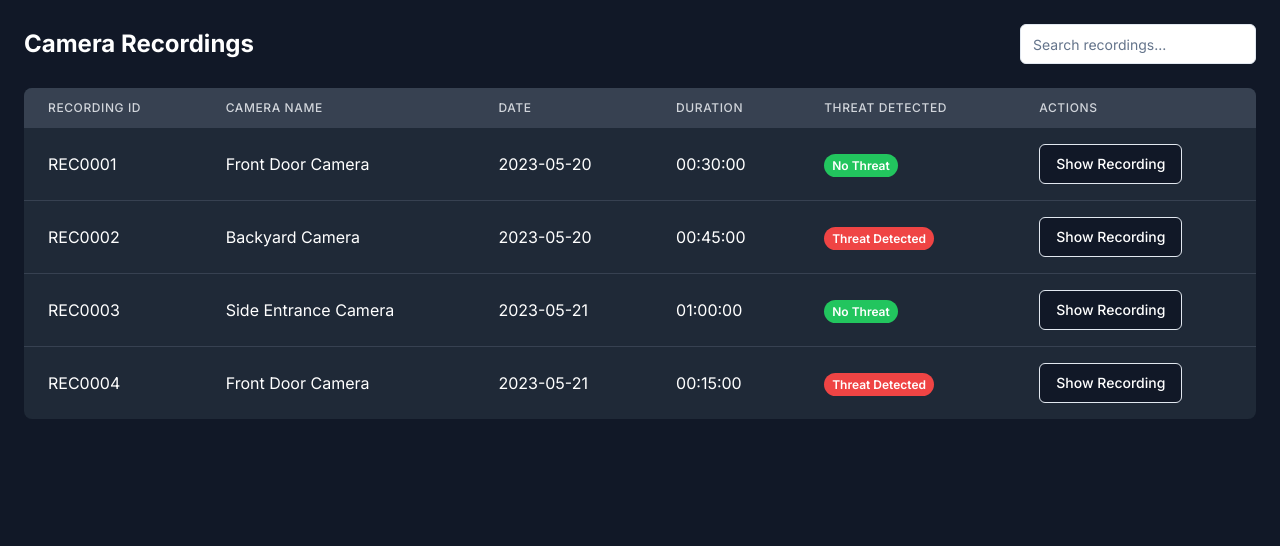
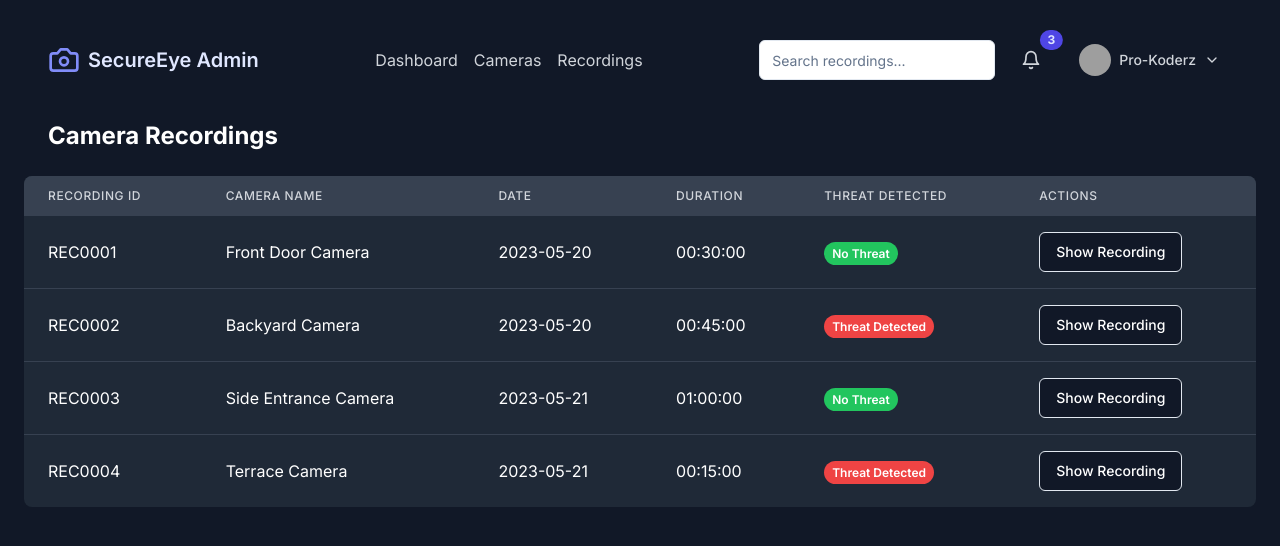
Before and after one commit to akshatarora130/secureEye, a Next.js app in the folder secure-eye-admin/: page /dashboard/recordings in a window 1280 px wide. Shown: the top 546 px of the page. Built offline with nearby package versions, Linux system fonts and the light colour scheme; grey boxes are pictures that could not be loaded.

Commit message:
Somechanges for deployment

```diff
--- a/secure-eye-admin/components/ui/input.tsx
+++ b/secure-eye-admin/components/ui/input.tsx
@@ -11,7 +11,7 @@ const Input = React.forwardRef<HTMLInputElement, InputProps>(
       <input
         type={type}
         className={cn(
-          "flex h-10 w-full rounded-md border border-input bg-background px-3 py-2 text-sm ring-offset-background file:border-0 file:bg-transparent file:text-sm file:font-medium placeholder:text-muted-foreground focus-visible:outline-none focus-visible:ring-2 focus-visible:ring-ring focus-visible:ring-offset-2 disabled:cursor-not-allowed disabled:opacity-50",
+          "flex h-10 w-full rounded-md border border-input bg-background px-3 py-2 text-sm ring-offset-background file:border-0 file:bg-transparent file:text-sm file:font-medium placeholder:text-muted-foreground focus-visible:outline-none focus-visible:ring-2 focus-visible:ring-ring focus-visible:ring-offset-2 disabled:cursor-not-allowed disabled:opacity-50 text-black	",
           className
         )}
         ref={ref}
--- a/secure-eye-admin/package.json
+++ b/secure-eye-admin/package.json
@@ -12,7 +12,6 @@
     "@radix-ui/react-dropdown-menu": "^2.1.1",
     "@radix-ui/react-progress": "^1.1.0",
     "@radix-ui/react-slot": "^1.1.0",
-    "@types/leaflet": "^1.9.12",
     "class-variance-authority": "^0.7.0",
     "clsx": "^2.1.1",
     "leaflet": "^1.9.4",
@@ -26,6 +25,7 @@
     "tailwindcss-animate": "^1.0.7"
   },
   "devDependencies": {
+    "@types/leaflet": "^1.9.13",
     "@types/node": "^20",
     "@types/react": "^18",
     "@types/react-dom": "^18",
--- a/secure-eye-admin/src/app/dashboard/cameras/page.tsx
+++ b/secure-eye-admin/src/app/dashboard/cameras/page.tsx
@@ -3,6 +3,17 @@
 import { useState } from 'react'
 import { Button } from '@/components/ui/button'
 import { Input } from '@/components/ui/input'
+import Link from "next/link";
+import {
+	DropdownMenu,
+	DropdownMenuContent,
+	DropdownMenuItem,
+	DropdownMenuLabel,
+	DropdownMenuSeparator,
+	DropdownMenuTrigger,
+} from "@/components/ui/dropdown-menu";
+
+import { Camera, Bell, Settings, LogOut, Search, ChevronDown, BarChart2, AlertTriangle, FileVideo } from "lucide-react";
 
 interface CameraData {
   id: string
@@ -46,17 +57,84 @@ export default function CamerasPage() {
 
   return (
     <div className="p-6 bg-gray-900 text-white min-h-screen">
-      <div className="flex justify-between items-center mb-6">
-        <h1 className="text-2xl font-bold">Cameras</h1>
-        <div className="relative">
-          <Input
-            type="text"
-            placeholder="Search cameras..."
-            value={searchTerm}
-            onChange={(e) => setSearchTerm(e.target.value)}
-          />
-        </div>
-      </div>
+
+			<header className='flex items-center justify-between px-6 py-4 bg-gray-900'>
+				<div className='flex items-center'>
+					<Camera className='w-8 h-8 mr-2 text-indigo-400' />
+					<span className='text-xl font-semibold text-indigo-100'>SecureEye Admin</span>
+				</div>
+				<nav className='flex items-center space-x-4'>
+					<Link
+						href='/dashboard'
+						className='text-gray-300 hover:text-indigo-100 transition-colors duration-200'>
+						Dashboard
+					</Link>
+					<Link
+						href='/dashboard/cameras'
+						className='text-gray-300 hover:text-indigo-100 transition-colors duration-200'>
+						Cameras
+					</Link>
+					<Link
+						href='/dashboard/recordings'
+						className='text-gray-300 hover:text-indigo-100 transition-colors duration-200'>
+						Recordings
+					</Link>
+				</nav>
+				<div className='flex items-center'>
+					<div className='relative mr-4'>
+						<Input
+							type='text'
+							placeholder='Search recordings...'
+							value={searchTerm}
+							onChange={(e: any) => setSearchTerm(e.target.value)}
+						/>
+					</div>
+					<Button
+						variant='ghost'
+						size='icon'
+						className='relative text-gray-300 hover:text-indigo-100 transition-colors duration-200 hover:bg-gray-800'>
+						<Bell className='w-5 h-5' />
+						<span className='absolute top-0 right-0 inline-flex items-center justify-center px-2 py-1 text-xs font-bold leading-none text-indigo-100 transform translate-x-1/2 -translate-y-1/2 bg-indigo-600 rounded-full'>
+							3
+						</span>
+					</Button>
+					<DropdownMenu>
+						<DropdownMenuTrigger asChild>
+							<Button
+								variant='ghost'
+								size='sm'
+								className='ml-4 flex items-center text-gray-300 hover:text-indigo-100 transition-colors duration-200 hover:bg-gray-800'>
+								<img
+									className='w-8 h-8 rounded-full mr-2'
+									src='https://encrypted-tbn0.gstatic.com/images?q=tbn:ANd9GcRm8aIS6GEFUY2LNsXHyd2c435FciiYgJKC4Q&s'
+									alt='User'
+								/>
+								<span>Pro-Koderz</span>
+								<ChevronDown className='w-4 h-4 ml-2' />
+							</Button>
+						</DropdownMenuTrigger>
+						<DropdownMenuContent
+							align='end'
+							className='w-56 bg-gray-800 text-gray-100 border-gray-700'>
+							<DropdownMenuLabel>My Account</DropdownMenuLabel>
+							<DropdownMenuSeparator />
+							<DropdownMenuItem className='hover:bg-gray-700 transition-colors duration-200'>
+								<Settings className='mr-2 h-4 w-4' />
+								<span>Settings</span>
+							</DropdownMenuItem>
+							<DropdownMenuItem className='hover:bg-gray-700 transition-colors duration-200'>
+								<LogOut className='mr-2 h-4 w-4' />
+								<span>Log out</span>
+							</DropdownMenuItem>
+						</DropdownMenuContent>
+					</DropdownMenu>
+				</div>
+			</header>
+
+      <div className='flex justify-between items-center m-6'>
+				<h1 className='text-2xl font-bold'>Cameras</h1>
+			</div>
+
       <div className="bg-gray-800 rounded-lg overflow-hidden">
         <div className="px-6 py-4 border-b border-gray-700">
           <h2 className="text-lg font-semibold">All Cameras</h2>
--- a/secure-eye-admin/src/app/dashboard/recordings/page.tsx
+++ b/secure-eye-admin/src/app/dashboard/recordings/page.tsx
@@ -1,79 +1,191 @@
-'use client'
+"use client";
 
-import { useState } from 'react'
-import { Button } from '@/components/ui/button'
-import { Input } from '@/components/ui/input'
+import { useState } from "react";
+import { Button } from "@/components/ui/button";
+import { Input } from "@/components/ui/input";
+import Link from "next/link";
+import {
+	DropdownMenu,
+	DropdownMenuContent,
+	DropdownMenuItem,
+	DropdownMenuLabel,
+	DropdownMenuSeparator,
+	DropdownMenuTrigger,
+} from "@/components/ui/dropdown-menu";
+
+import { Camera, Bell, Settings, LogOut, Search, ChevronDown, BarChart2, AlertTriangle, FileVideo } from "lucide-react";
 
 interface RecordingData {
-  id: string
-  cameraId: string
-  cameraName: string
-  date: string
-  duration: string
-  threatDetected: boolean
-  videoUrl: string
+	id: string;
+	cameraId: string;
+	cameraName: string;
+	date: string;
+	duration: string;
+	threatDetected: boolean;
+	videoUrl: string;
 }
 
 const mockRecordings: RecordingData[] = [
-  { id: 'REC0001', cameraId: 'CAM0001', cameraName: 'Front Door Camera', date: '2023-05-20', duration: '00:30:00', threatDetected: false, videoUrl: '/placeholder.mp4' },
-  { id: 'REC0002', cameraId: 'CAM0002', cameraName: 'Backyard Camera', date: '2023-05-20', duration: '00:45:00', threatDetected: true, videoUrl: '/placeholder.mp4' },
-  { id: 'REC0003', cameraId: 'CAM0004', cameraName: 'Side Entrance Camera', date: '2023-05-21', duration: '01:00:00', threatDetected: false, videoUrl: '/placeholder.mp4' },
-  { id: 'REC0004', cameraId: 'CAM0001', cameraName: 'Front Door Camera', date: '2023-05-21', duration: '00:15:00', threatDetected: true, videoUrl: '/placeholder.mp4' },
-]
+	{
+		id: "REC0001",
+		cameraId: "CAM0001",
+		cameraName: "Front Door Camera",
+		date: "2023-05-20",
+		duration: "00:30:00",
+		threatDetected: false,
+		videoUrl: "/placeholder.mp4",
+	},
+	{
+		id: "REC0002",
+		cameraId: "CAM0002",
+		cameraName: "Backyard Camera",
+		date: "2023-05-20",
+		duration: "00:45:00",
+		threatDetected: true,
+		videoUrl: "/placeholder.mp4",
+	},
+	{
+		id: "REC0003",
+		cameraId: "CAM0004",
+		cameraName: "Side Entrance Camera",
+		date: "2023-05-21",
+		duration: "01:00:00",
+		threatDetected: false,
+		videoUrl: "/placeholder.mp4",
+	},
+	{
+		id: "REC0004",
+		cameraId: "CAM0001",
+		cameraName: "Terrace Camera",
+		date: "2023-05-21",
+		duration: "00:15:00",
+		threatDetected: true,
+		videoUrl: "/placeholder.mp4",
+	},
+];
 
 export default function RecordingsPage() {
-  const [recordings, setRecordings] = useState<RecordingData[]>(mockRecordings)
-  const [searchTerm, setSearchTerm] = useState('')
-  const [selectedRecording, setSelectedRecording] = useState<RecordingData | null>(null)
+	const [recordings, setRecordings] = useState<RecordingData[]>(mockRecordings);
+	const [searchTerm, setSearchTerm] = useState("");
+	const [selectedRecording, setSelectedRecording] = useState<RecordingData | null>(null);
 
-  const filteredRecordings = recordings.filter(recording =>
+	const filteredRecordings = recordings.filter(
+		(recording) =>
 			recording.cameraName.toLowerCase().includes(searchTerm.toLowerCase()) ||
-    recording.cameraId.toLowerCase().includes(searchTerm.toLowerCase())
-  )
+    recording.id.toLowerCase().includes(searchTerm.toLowerCase())
+	);
 
 	return (
-    <div className="p-6 bg-gray-900 text-white min-h-screen">
-      <div className="flex justify-between items-center mb-6">
-        <h1 className="text-2xl font-bold">Camera Recordings</h1>
-        <div className="relative">
+		<div className='p-6 bg-gray-900 text-white min-h-screen'>
+			{/* Navbar */}
+			<header className='flex items-center justify-between px-6 py-4 bg-gray-900'>
+				<div className='flex items-center'>
+					<Camera className='w-8 h-8 mr-2 text-indigo-400' />
+					<span className='text-xl font-semibold text-indigo-100'>SecureEye Admin</span>
+				</div>
+				<nav className='flex items-center space-x-4'>
+					<Link
+						href='/dashboard'
+						className='text-gray-300 hover:text-indigo-100 transition-colors duration-200'>
+						Dashboard
+					</Link>
+					<Link
+						href='/dashboard/cameras'
+						className='text-gray-300 hover:text-indigo-100 transition-colors duration-200'>
+						Cameras
+					</Link>
+					<Link
+						href='/dashboard/recordings'
+						className='text-gray-300 hover:text-indigo-100 transition-colors duration-200'>
+						Recordings
+					</Link>
+				</nav>
+				<div className='flex items-center'>
+					<div className='relative mr-4'>
 						<Input
-            type="text"
-            placeholder="Search recordings..."
+							type='text'
+							placeholder='Search recordings...'
 							value={searchTerm}
-            onChange={(e:any) => setSearchTerm(e.target.value)}
+							onChange={(e: any) => setSearchTerm(e.target.value)}
 						/>
 					</div>
+					<Button
+						variant='ghost'
+						size='icon'
+						className='relative text-gray-300 hover:text-indigo-100 transition-colors duration-200 hover:bg-gray-800'>
+						<Bell className='w-5 h-5' />
+						<span className='absolute top-0 right-0 inline-flex items-center justify-center px-2 py-1 text-xs font-bold leading-none text-indigo-100 transform translate-x-1/2 -translate-y-1/2 bg-indigo-600 rounded-full'>
+							3
+						</span>
+					</Button>
+					<DropdownMenu>
+						<DropdownMenuTrigger asChild>
+							<Button
+								variant='ghost'
+								size='sm'
+								className='ml-4 flex items-center text-gray-300 hover:text-indigo-100 transition-colors duration-200 hover:bg-gray-800'>
+								<img
+									className='w-8 h-8 rounded-full mr-2'
+									src='https://encrypted-tbn0.gstatic.com/images?q=tbn:ANd9GcRm8aIS6GEFUY2LNsXHyd2c435FciiYgJKC4Q&s'
+									alt='User'
+								/>
+								<span>Pro-Koderz</span>
+								<ChevronDown className='w-4 h-4 ml-2' />
+							</Button>
+						</DropdownMenuTrigger>
+						<DropdownMenuContent
+							align='end'
+							className='w-56 bg-gray-800 text-gray-100 border-gray-700'>
+							<DropdownMenuLabel>My Account</DropdownMenuLabel>
+							<DropdownMenuSeparator />
+							<DropdownMenuItem className='hover:bg-gray-700 transition-colors duration-200'>
+								<Settings className='mr-2 h-4 w-4' />
+								<span>Settings</span>
+							</DropdownMenuItem>
+							<DropdownMenuItem className='hover:bg-gray-700 transition-colors duration-200'>
+								<LogOut className='mr-2 h-4 w-4' />
+								<span>Log out</span>
+							</DropdownMenuItem>
+						</DropdownMenuContent>
+					</DropdownMenu>
+				</div>
+			</header>
+			<div className='flex justify-between items-center m-6'>
+				<h1 className='text-2xl font-bold'>Camera Recordings</h1>
 			</div>
 
-      <div className="bg-gray-800 rounded-lg overflow-hidden">
-        <div className="overflow-x-auto">
-          <table className="w-full">
+			<div className='bg-gray-800 rounded-lg overflow-hidden'>
+				<div className='overflow-x-auto'>
+					<table className='w-full'>
 						<thead>
-              <tr className="bg-gray-700">
-                <th className="px-6 py-3 text-left text-xs font-medium text-gray-300 uppercase tracking-wider">Recording ID</th>
-                <th className="px-6 py-3 text-left text-xs font-medium text-gray-300 uppercase tracking-wider">Camera Name</th>
-                <th className="px-6 py-3 text-left text-xs font-medium text-gray-300 uppercase tracking-wider">Date</th>
-                <th className="px-6 py-3 text-left text-xs font-medium text-gray-300 uppercase tracking-wider">Duration</th>
-                <th className="px-6 py-3 text-left text-xs font-medium text-gray-300 uppercase tracking-wider">Threat Detected</th>
-                <th className="px-6 py-3 text-left text-xs font-medium text-gray-300 uppercase tracking-wider">Actions</th>
+							<tr className='bg-gray-700'>
+								<th className='px-6 py-3 text-left text-xs font-medium text-gray-300 uppercase tracking-wider'>Recording ID</th>
+								<th className='px-6 py-3 text-left text-xs font-medium text-gray-300 uppercase tracking-wider'>Camera Name</th>
+								<th className='px-6 py-3 text-left text-xs font-medium text-gray-300 uppercase tracking-wider'>Date</th>
+								<th className='px-6 py-3 text-left text-xs font-medium text-gray-300 uppercase tracking-wider'>Duration</th>
+								<th className='px-6 py-3 text-left text-xs font-medium text-gray-300 uppercase tracking-wider'>Threat Detected</th>
+								<th className='px-6 py-3 text-left text-xs font-medium text-gray-300 uppercase tracking-wider'>Actions</th>
 							</tr>
 						</thead>
-            <tbody className="divide-y divide-gray-700">
+						<tbody className='divide-y divide-gray-700'>
 							{filteredRecordings.map((recording) => (
 								<tr key={recording.id}>
-                  <td className="px-6 py-4 whitespace-nowrap">{recording.id}</td>
-                  <td className="px-6 py-4 whitespace-nowrap">{recording.cameraName}</td>
-                  <td className="px-6 py-4 whitespace-nowrap">{recording.date}</td>
-                  <td className="px-6 py-4 whitespace-nowrap">{recording.duration}</td>
-                  <td className="px-6 py-4 whitespace-nowrap">
+									<td className='px-6 py-4 whitespace-nowrap'>{recording.id}</td>
+									<td className='px-6 py-4 whitespace-nowrap'>{recording.cameraName}</td>
+									<td className='px-6 py-4 whitespace-nowrap'>{recording.date}</td>
+									<td className='px-6 py-4 whitespace-nowrap'>{recording.duration}</td>
+									<td className='px-6 py-4 whitespace-nowrap'>
 										{recording.threatDetected ? (
-                      <span className="px-2 py-1 rounded-full text-xs font-semibold bg-red-500 text-white">Threat Detected</span>
+											<span className='px-2 py-1 rounded-full text-xs font-semibold bg-red-500 text-white'>Threat Detected</span>
 										) : (
-                      <span className="px-2 py-1 rounded-full text-xs font-semibold bg-green-500 text-white">No Threat</span>
+											<span className='px-2 py-1 rounded-full text-xs font-semibold bg-green-500 text-white'>No Threat</span>
 										)}
 									</td>
-                  <td className="px-6 py-4 whitespace-nowrap">
-                    <Button variant="outline" onClick={() => setSelectedRecording(recording)} className='bg-gray-900'>
+									<td className='px-6 py-4 whitespace-nowrap'>
+										<Button
+											variant='outline'
+											onClick={() => setSelectedRecording(recording)}
+											className='bg-gray-900'>
 											Show Recording
 										</Button>
 									</td>
@@ -85,47 +197,50 @@ export default function RecordingsPage() {
 			</div>
 
 			{selectedRecording && (
-        <div className="fixed inset-0 bg-black bg-opacity-50 flex items-center justify-center p-4">
-          <div className="bg-gray-800 rounded-lg p-6 max-w-3xl w-full">
-            <h2 className="text-xl font-bold mb-4">Recording: {selectedRecording.id}</h2>
-            <div className="aspect-w-16 aspect-h-9 mb-4">
-              <video controls className="w-full h-full rounded-lg">
-                <source src={selectedRecording.videoUrl} type="video/mp4" />
+				<div className='fixed inset-0 bg-black bg-opacity-50 flex items-center justify-center p-4'>
+					<div className='bg-gray-800 rounded-lg p-6 max-w-3xl w-full'>
+						<h2 className='text-xl font-bold mb-4'>Recording: {selectedRecording.id}</h2>
+						<div className='aspect-w-16 aspect-h-9 mb-4'>
+							<video
+								controls
+								className='w-full h-full rounded-lg'>
+								<source
+									src={selectedRecording.videoUrl}
+									type='video/mp4'
+								/>
 								Your browser does not support the video tag.
 							</video>
 						</div>
-            <div className="grid grid-cols-2 gap-4 mb-4">
+						<div className='grid grid-cols-2 gap-4 mb-4'>
 							<div>
-                <span className="font-medium text-gray-400">Camera Name:</span>
-                <span className="ml-2">{selectedRecording.cameraName}</span>
+								<span className='font-medium text-gray-400'>Camera Name:</span>
+								<span className='ml-2'>{selectedRecording.cameraName}</span>
 							</div>
 							<div>
-                <span className="font-medium text-gray-400">Date:</span>
-                <span className="ml-2">{selectedRecording.date}</span>
+								<span className='font-medium text-gray-400'>Date:</span>
+								<span className='ml-2'>{selectedRecording.date}</span>
 							</div>
 							<div>
-                <span className="font-medium text-gray-400">Duration:</span>
-                <span className="ml-2">{selectedRecording.duration}</span>
+								<span className='font-medium text-gray-400'>Duration:</span>
+								<span className='ml-2'>{selectedRecording.duration}</span>
 							</div>
 							<div>
-                <span className="font-medium text-gray-400">Threat Detected:</span>
-                <span className="ml-2">
+								<span className='font-medium text-gray-400'>Threat Detected:</span>
+								<span className='ml-2'>
 									{selectedRecording.threatDetected ? (
-                    <span className="px-2 py-1 rounded-full text-xs font-semibold bg-red-500 text-white">Yes</span>
+										<span className='px-2 py-1 rounded-full text-xs font-semibold bg-red-500 text-white'>Yes</span>
 									) : (
-                    <span className="px-2 py-1 rounded-full text-xs font-semibold bg-green-500 text-white">No</span>
+										<span className='px-2 py-1 rounded-full text-xs font-semibold bg-green-500 text-white'>No</span>
 									)}
 								</span>
 							</div>
 						</div>
-            <div className="flex justify-end">
-              <Button onClick={() => setSelectedRecording(null)} >
-                Close
-              </Button>
+						<div className='flex justify-end'>
+							<Button onClick={() => setSelectedRecording(null)}>Close</Button>
 						</div>
 					</div>
 				</div>
 			)}
 		</div>
-  )
+	);
 }
--- a/secure-eye-admin/src/app/page.tsx
+++ b/secure-eye-admin/src/app/page.tsx
@@ -72,7 +72,7 @@ export default function AdminLoginComponent() {
                 type="password"
                 required
                 className="appearance-none rounded-none relative block w-full px-3 py-2 border border-gray-600 placeholder-gray-400 text-black rounded-t-md focus:outline-none focus:ring-blue-500 focus:border-blue-500 focus:z-10 sm:text-sm"
-                placeholder="Enter admin passkey"
+                placeholder="Enter admin passkey (admin123)"
                 value={passkey}
                 onChange={(e) => setPasskey(e.target.value)}
               />
```
Also changed, not shown: secure-eye-admin/components/ui/map.tsx (added, +55 -0 lines), secure-eye-admin/src/app/dashboard/page.tsx (+25 -42 lines), 1 other file (tests, documents, lock files or other folders). Lines whose indentation alone changed are shown as unchanged.
